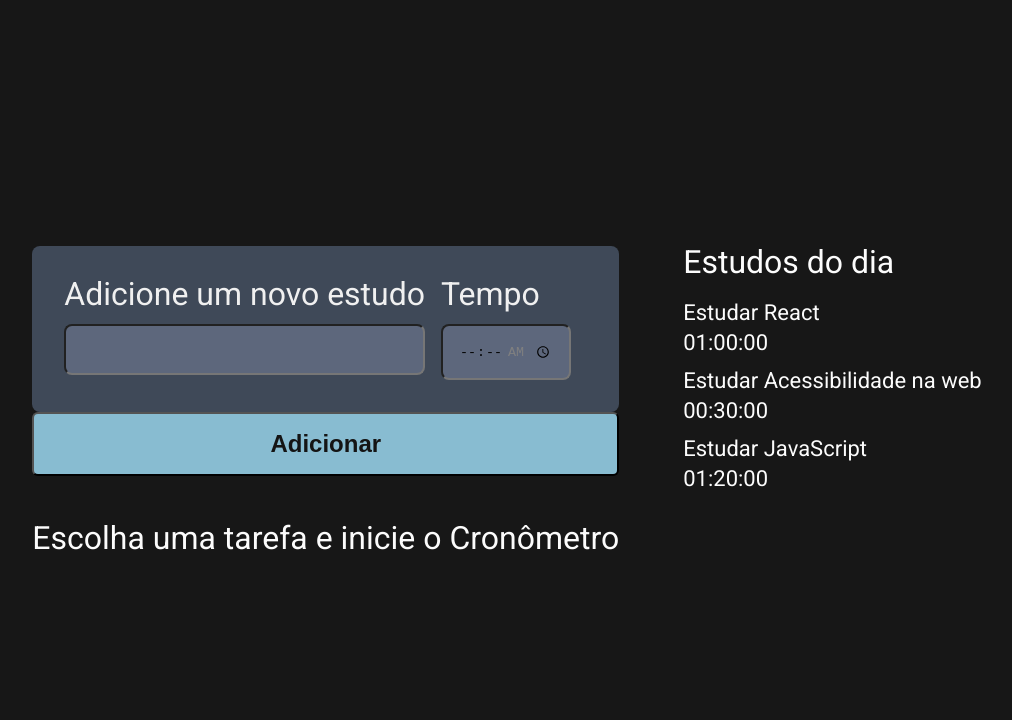
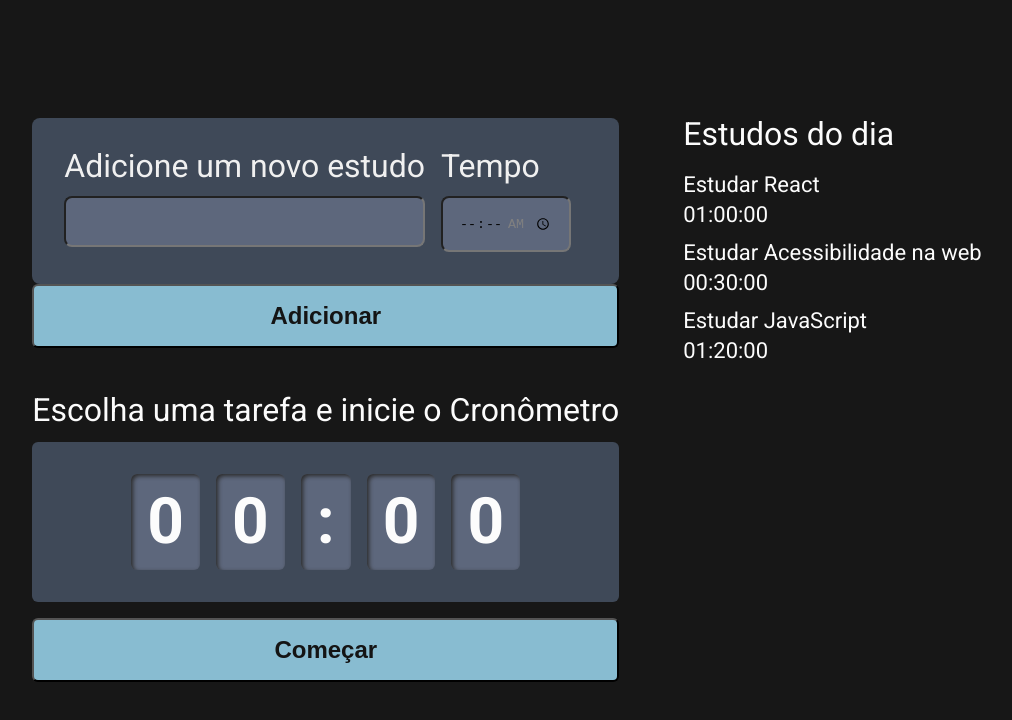
Before and after one commit to Gabrielbsb21/front-end, a React (Create React App) app in the folder focused-study/: page / in a window 1280 px wide. Shown: the top 720 px of the page, without its empty margins (133-1145 px from the left). Built offline with nearby package versions, Linux system fonts and the light colour scheme.

Commit message:
✨ introduce stopwatch style

```diff
--- a/focused-study/src/components/StopWatch/index.tsx
+++ b/focused-study/src/components/StopWatch/index.tsx
@@ -1,9 +1,17 @@
-import { StopWatchWrapper, Heading } from "./style"
+import { StopWatchWrapper, Heading, Wrapper, Span, Button } from "./style"
 
 export const StopWatch = () => {
   return (
     <StopWatchWrapper>
       <Heading>Escolha uma tarefa e inicie o Cronômetro</Heading>
+      <Wrapper>
+        <Span>0</Span>
+        <Span>0</Span>
+        <Span>:</Span>
+        <Span>0</Span>
+        <Span>0</Span>
+      </Wrapper>
+      <Button>Começar</Button>
     </StopWatchWrapper>
   )
 }
--- a/focused-study/src/components/StopWatch/style.ts
+++ b/focused-study/src/components/StopWatch/style.ts
@@ -1,10 +1,41 @@
-import styled from "styled-components";
+import styled from 'styled-components';
 
 export const StopWatchWrapper = styled.section`
   display: flex;
+  flex-direction: column;
+  gap: 1rem;
   grid-area: sectionStopWatch;
-`
+`;
 export const Heading = styled.h2`
   color: #fcfcfc;
   font-size: 2rem;
+`;
+
+export const Wrapper = styled.div`
+  background-color: #3f4958;
+  border-radius: 6px;
+  display: flex;
+  gap: 1rem;
+  justify-content: center;
+  padding: 2rem 1rem;
+`;
+
+export const Span = styled.span`
+  background-color: #5d677c;
+  box-shadow: 2px 2px 4px #2b2b2b inset;
+  border-radius: 6px;
+  color: #fcfcfc;
+  font-size: 4rem;
+  font-weight: 600;
+  padding: 1rem;
+`;
+
+export const Button = styled.button`
+  background-color: #88BCD1;
+  border-radius: 6px;
+  color: #141414;
+  cursor: pointer;
+  font-size: 1.5rem;
+  font-weight: 600;
+  padding: 1rem 0.5rem;
 `
```
